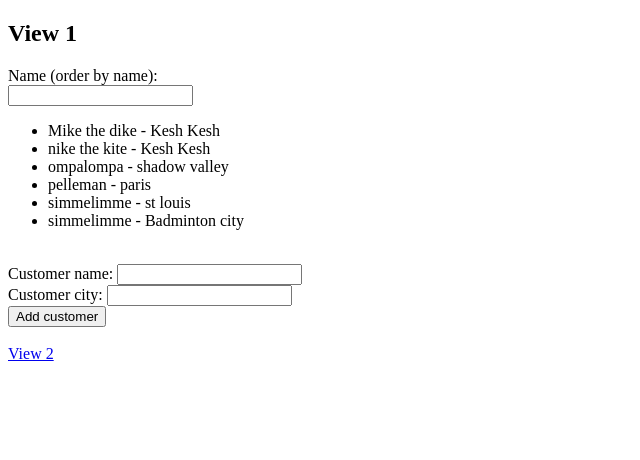
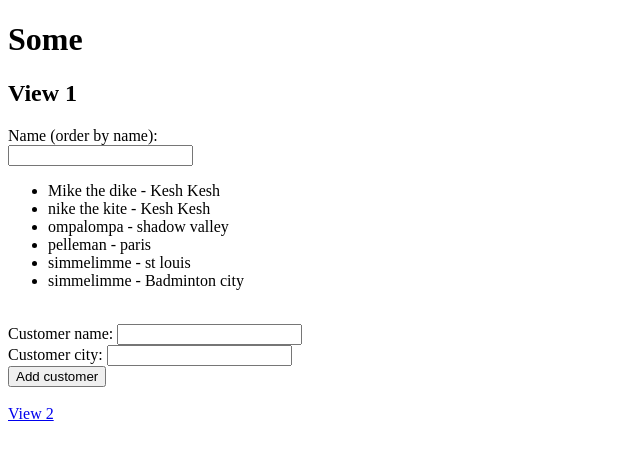
Before and after one commit to sika/AJSDemo, a plain HTML site: page angularJSDemo/index.html in a window 1280 px wide. Shown: the whole page, without its empty margins (0-640 px from the left). Drawn offline with Linux system fonts and the light colour scheme.

Commit message:
test after opening project in VS

```diff
--- a/angularJSDemo/index.html
+++ b/angularJSDemo/index.html
@@ -8,6 +8,7 @@
 <body>
     <div>
         <!-- placeholder for views -->
+        <h1>Some</h1>
         <div ng-view=""></div>
     </div>
 
```
Also changed, not shown: 1 other file.
